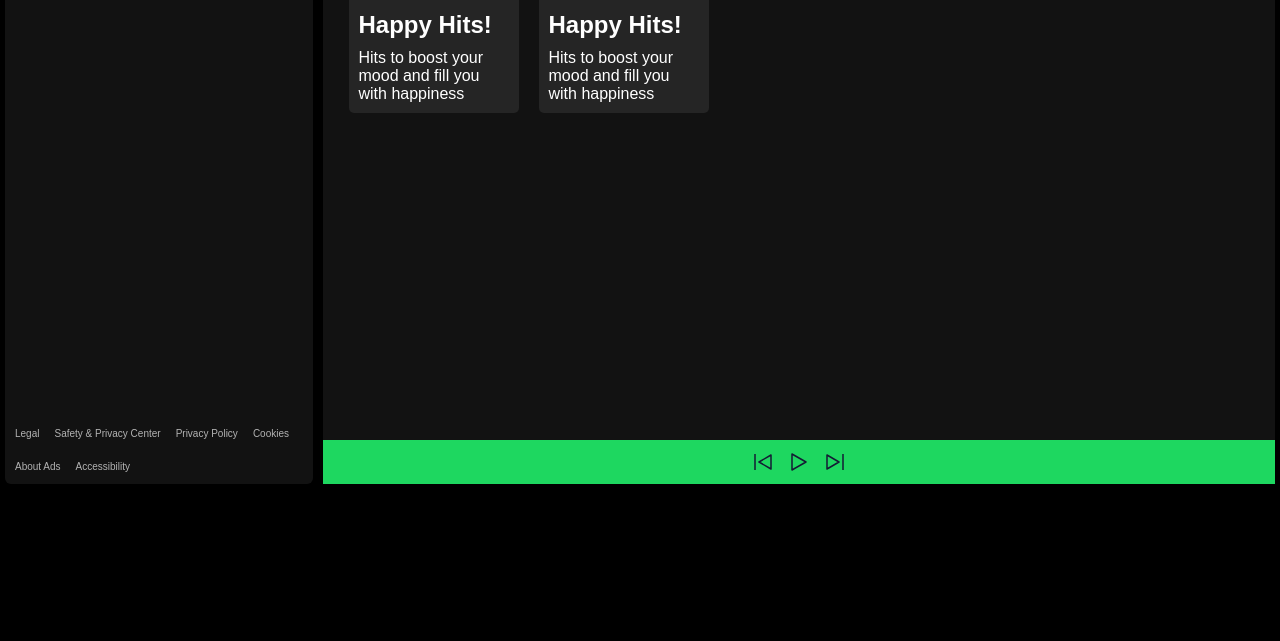
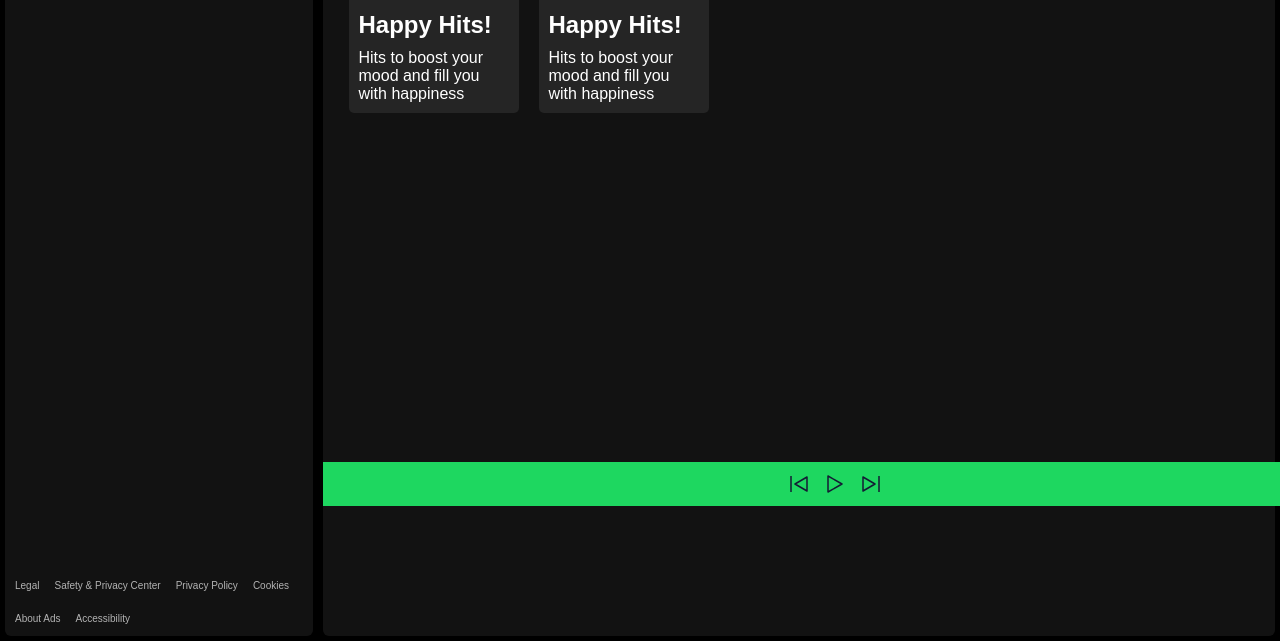
Before and after one commit to DevMaazCodes/spotify-clone, a plain HTML site: page index.html in a window 1280 px wide. Shown: the part 294-935 px from the top of the page. Before the commit the page ends 800 px from the top, so only its background shows below. Drawn offline with Linux system fonts and the light colour scheme; no server answers.

Commit message:
did more basic styling

```diff
--- a/script.js
+++ b/script.js
@@ -33,7 +33,7 @@ async function main(){
                             </li>`
     }
     let song=new Audio(songs[0])
-    // song.play(songs[0])
+    song.play(songs[0])
     song.addEventListener("loadeddata",()=>{
         let duration=song.duration;
         console.log(duration)
--- a/style.css
+++ b/style.css
@@ -167,14 +167,19 @@ body {
     font-size: 15px;
 }
 .right .player{
-    position:absolute;
+    position:fixed;
     bottom: 0;
     background-color:#1ed760;
-    width: 100%;
+    width: 80%;
     padding: 10px 0px;
 }
 .player .playbuttons{
     gap: 12px;
+}
+.songList{
+    height: 650px;
+    overflow: auto;
+    margin-bottom: 100px;
 }
 .songList ul{
     list-style: none;
@@ -198,5 +203,5 @@ body {
     width: 20px;
 }
 .songList .info{
-    width: 270px;
+    width: 220px;
 }
```
Also changed, not shown: 5 other files.
